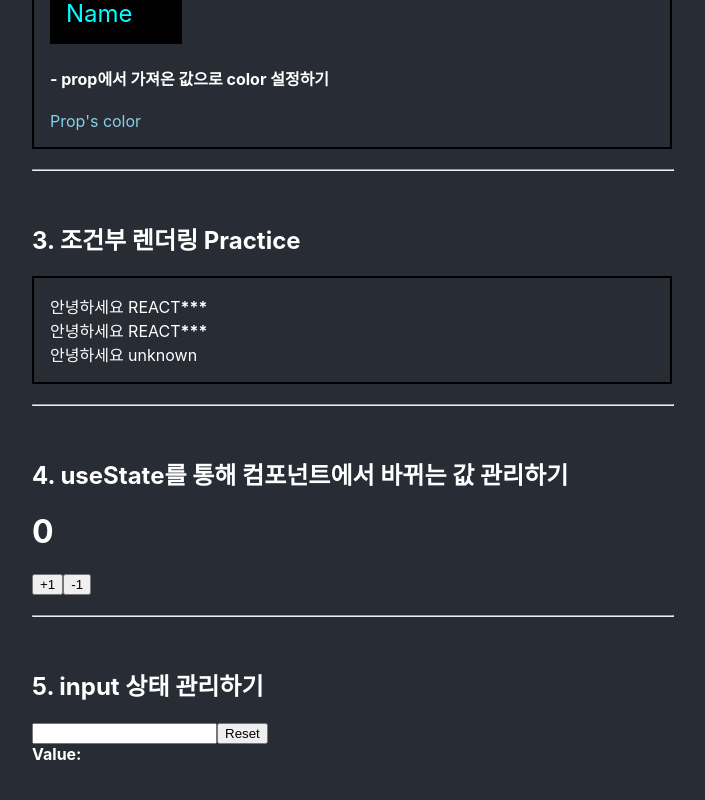
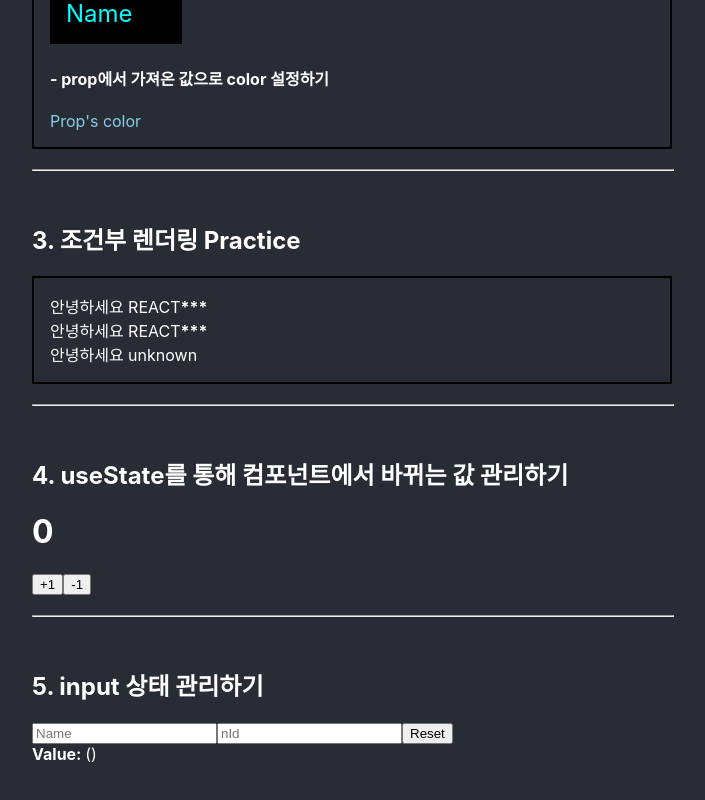
Before and after one commit to Rap0d/playground-react, a React (Create React App) app: page / in a window 1280 px wide. Shown: the part 1368-2168 px from the top of the page, without its empty margins (288-993 px from the left). Built offline with nearby package versions, Linux system fonts and the light colour scheme.

Commit message:
여러 input 상태 관리 하기

```diff
--- a/src/components/tutorials/InputSample.js
+++ b/src/components/tutorials/InputSample.js
@@ -1,25 +1,50 @@
 import React, {useState} from "react";
 
 function InputSample() {
-    const [text, setText] = useState('')
+    const [inputs, setInputs] = useState({
+        name: '',
+        nId: ''
+    })
+
+    const {name, nId} = inputs
 
     const onChange = (e) => {
-        setText(e.target.value);
+        const {value, name} = e.target
+        console.log(value)
+        console.log(name)
+        setInputs({
+            ...inputs,
+            [name]: value
+        })
     }
 
     const onReset = () => {
-        setText('');
+        console.log('reset')
+        setInputs({
+            name: '',
+            nId: ''
+        })
     }
 
     return (
         <>
-            <input onChange={onChange} value={text}/>
+            <input
+                placeholder={'Name'}
+                name={'name'}
+                onChange={onChange}
+                value={name}/>
+            <input
+                placeholder={'nId'}
+                name={'nId'}
+                onChange={onChange}
+                value={nId}/>
             <button onClick={onReset}>Reset</button>
             <div>
-                <b>Value: {text}</b>
+                <b>Value: </b>
+                {name} ({nId})
             </div>
         </>
     )
 }
 
-export default InputSample;
+export default InputSample
```
